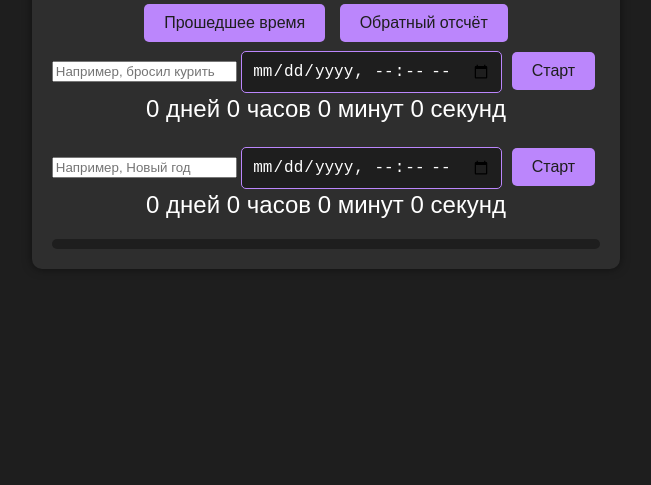
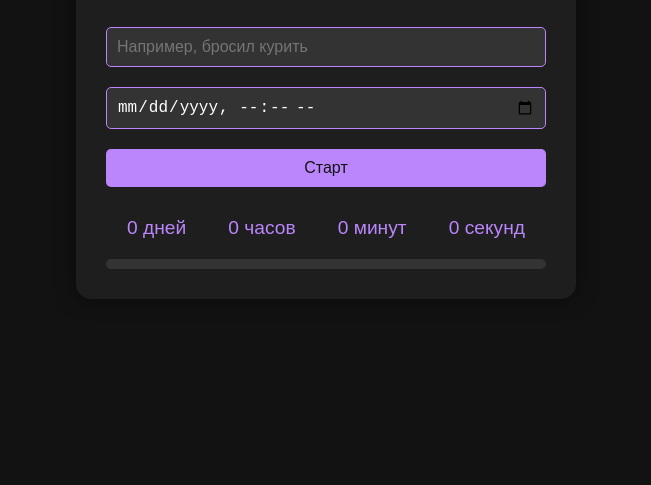
Before and after one commit to maksymkharko/ClownadesTracker, a plain HTML site: page index.html in a window 1280 px wide. Shown: the part 315-800 px from the top of the page, without its empty margins (314-965 px from the left). Drawn offline with Linux system fonts and the light colour scheme.

Commit message:
Update styles.css

```diff
--- a/styles.css
+++ b/styles.css
@@ -1,83 +1,120 @@
-body {
-    font-family: Arial, sans-serif;
-    background-color: #1e1e1e;
-    color: #ffffff;
+* {
     margin: 0;
     padding: 0;
+    box-sizing: border-box;
+}
+
+body {
+    font-family: 'Arial', sans-serif;
+    background-color: #121212;
+    color: #ffffff;
     display: flex;
     justify-content: center;
     align-items: center;
     height: 100vh;
+    padding: 20px;
 }
 
 .container {
+    background-color: #1e1e1e;
+    padding: 30px;
+    border-radius: 15px;
+    box-shadow: 0 0 20px rgba(0, 0, 0, 0.5);
+    width: 100%;
+    max-width: 500px;
     text-align: center;
-    background-color: #2e2e2e;
-    padding: 20px;
-    border-radius: 10px;
-    box-shadow: 0 0 10px rgba(0, 0, 0, 0.5);
 }
 
 h1 {
     color: #bb86fc;
     margin-bottom: 20px;
+    font-size: 2rem;
 }
 
-.input-group {
+.tabs {
+    display: flex;
+    justify-content: center;
     margin-bottom: 20px;
 }
 
-label {
-    display: block;
-    margin-bottom: 5px;
-    color: #bb86fc;
+.tabs button {
+    padding: 10px 20px;
+    margin: 0 10px;
+    border: none;
+    border-radius: 5px;
+    background-color: #333;
+    color: #ffffff;
+    font-size: 1rem;
+    cursor: pointer;
+    transition: background-color 0.3s, transform 0.3s;
 }
 
-input[type="datetime-local"] {
+.tabs button.active {
+    background-color: #bb86fc;
+    color: #121212;
+}
+
+.tabs button:hover {
+    transform: scale(1.05);
+}
+
+.section {
+    display: none;
+}
+
+.section.active {
+    display: block;
+}
+
+input[type="text"], input[type="datetime-local"] {
+    width: 100%;
     padding: 10px;
+    margin: 10px 0;
     border: 1px solid #bb86fc;
     border-radius: 5px;
-    background-color: #1e1e1e;
+    background-color: #333;
     color: #ffffff;
-    font-size: 16px;
-}
-
-.buttons {
-    margin-bottom: 20px;
+    font-size: 1rem;
 }
 
 button {
-    padding: 10px 20px;
-    margin: 5px;
+    width: 100%;
+    padding: 10px;
+    margin: 10px 0;
     border: none;
     border-radius: 5px;
     background-color: #bb86fc;
-    color: #1e1e1e;
-    font-size: 16px;
+    color: #121212;
+    font-size: 1rem;
     cursor: pointer;
-    transition: background-color 0.3s;
+    transition: background-color 0.3s, transform 0.3s;
 }
 
 button:hover {
     background-color: #9a67ea;
+    transform: scale(1.05);
 }
 
 .timer-display {
-    font-size: 24px;
-    margin-bottom: 20px;
+    display: flex;
+    justify-content: space-around;
+    margin: 20px 0;
+    font-size: 1.2rem;
+    color: #bb86fc;
+}
+
+.progress-container {
+    width: 100%;
+    height: 10px;
+    background-color: #333;
+    border-radius: 5px;
+    overflow: hidden;
+    margin-top: 20px;
 }
 
 .progress-bar {
-    width: 100%;
-    height: 10px;
-    background-color: #1e1e1e;
-    border-radius: 5px;
-    overflow: hidden;
-}
-
-#progress {
     height: 100%;
     width: 0%;
     background-color: #bb86fc;
-    transition: width 0.5s;
+    transition: width 0.5s ease-in-out;
 }
```
